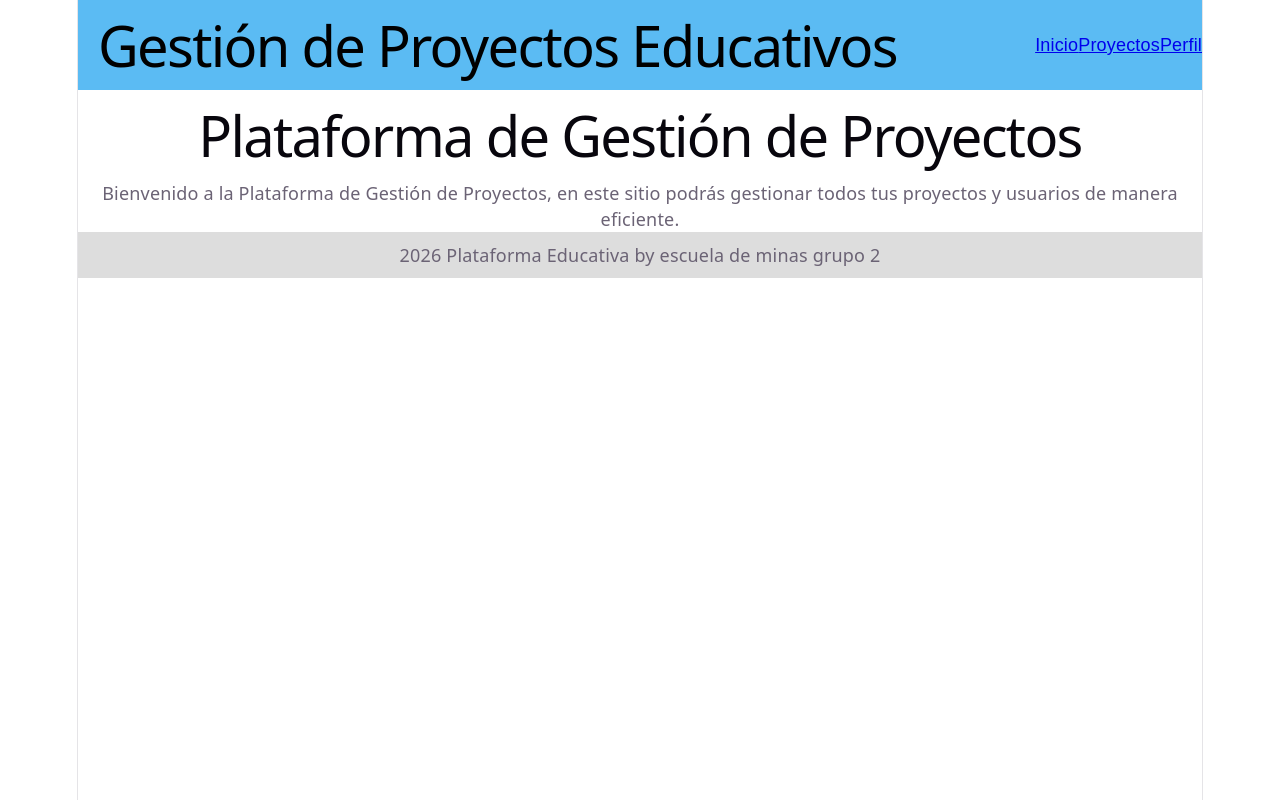
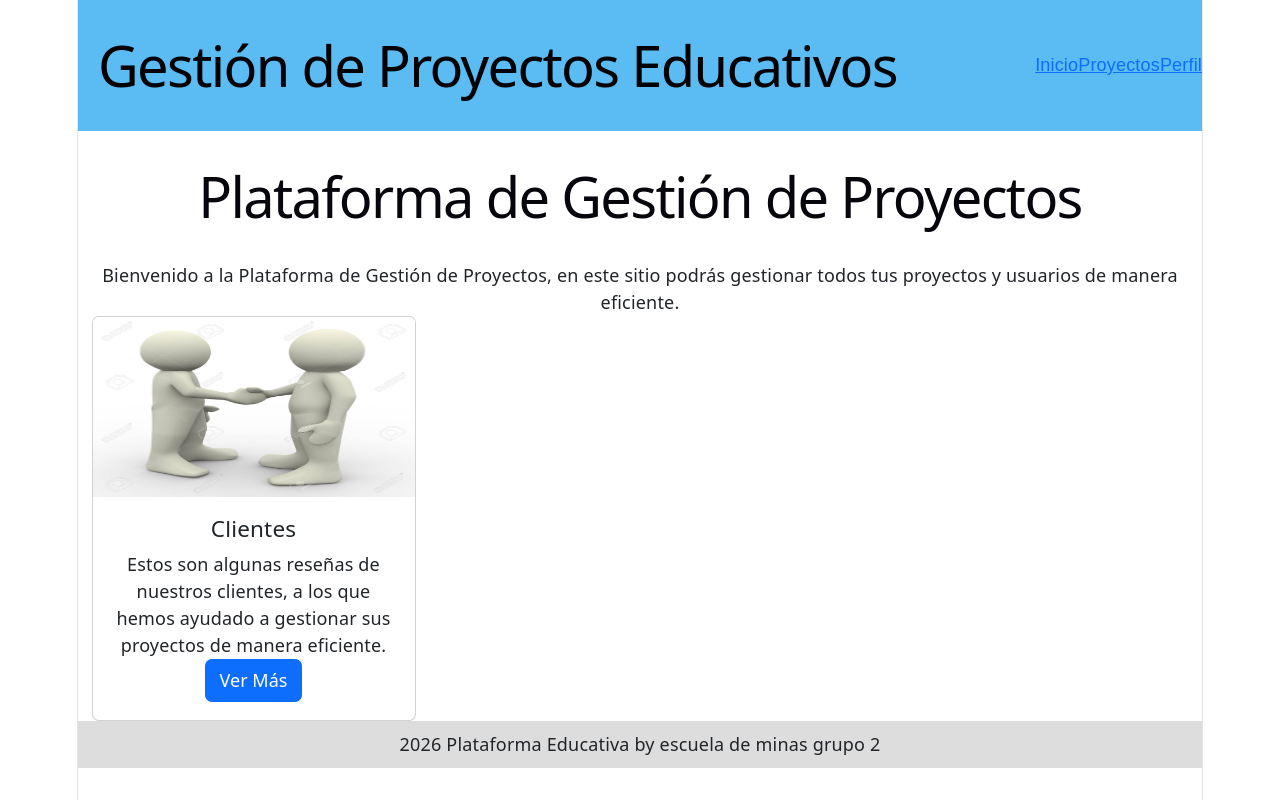
Before and after one commit to slendertroll777/pv_tp3_grupo2, a React (Vite) app: page / in a window 1280 px wide. Built offline with nearby package versions, Linux system fonts and the light colour scheme.

Commit message:
clientesCard terminado - Angulo

```diff
--- /dev/null
+++ b/src/assets/css/clientesCard.css
@@ -0,0 +1,25 @@
+.tarjeta-clientes {
+    width: 18rem;
+    border: 1px solid #dee2e6;
+}
+.imagen-cliente {
+    width: 286px;
+    height: 180px;
+    object-fit: fill;
+}
+.desplegable-clientes {
+  margin-top: 10px;
+  animation: fadeIn 0.3s ease-in-out;
+}
+
+@keyframes fadeIn {
+  from {
+    opacity: 0;
+    transform: translateY(-5px);
+  }
+
+  to {
+    opacity: 1;
+    transform: translateY(0);
+  }
+}
--- a/src/components/actividadCard.jsx
+++ b/src/components/actividadCard.jsx
@@ -0,0 +1,6 @@
+
+function ActividadCard() {
+
+}
+
+export default ActividadCard;
--- a/src/components/clientesCard.jsx
+++ b/src/components/clientesCard.jsx
@@ -1,7 +1,46 @@
+import Card from 'react-bootstrap/Card';
+import Button from 'react-bootstrap/Button';
+import clienteImg from '../assets/images/cliente.png';
+import '../assets/css/clientesCard.css';
+import { useState } from 'react';
 
 
-function clientesCard() {
+function ClientesCard() {
+    const [mostrarMas, setMostrarMas] = useState(false);
+    return (
+        <Card className="tarjeta-clientes">
+      <Card.Img variant="top" src={clienteImg} className="imagen-cliente" />
+      <Card.Body>
+        <Card.Title>Clientes</Card.Title>
+        <Card.Text>
+          Estos son algunas reseñas de nuestros clientes, a los que hemos ayudado a gestionar sus proyectos de manera eficiente.
+        </Card.Text>
+        {mostrarMas && (
+            <Card.Text className="desplegable-clientes">
+    <ul>
+      <li>
+        <strong>Hnos Juarez S.A.:</strong> "Gracias a esta plataforma,
+        hemos podido organizar nuestros proyectos de manera más eficiente."
+      </li>
 
+      <li>
+        <strong>Tech Solutions:</strong> "La plataforma de gestión de
+        proyectos ha sido una herramienta invaluable para nuestro equipo."
+      </li>
+
+      <li>
+        <strong>Innovatech:</strong> "Estamos encantados con la plataforma
+        de gestión de proyectos."
+      </li>
+    </ul>
+  </Card.Text>
+        )}
+        <Button variant="primary" onClick={() => setMostrarMas(!mostrarMas)}>
+            {mostrarMas ? 'Ver Menos' : 'Ver Más'}
+        </Button>
+      </Card.Body>
+    </Card>
+    );
 }
 
-export default clientesCard;
+export default ClientesCard;
--- a/src/main.jsx
+++ b/src/main.jsx
@@ -2,6 +2,7 @@ import { StrictMode } from 'react'
 import { createRoot } from 'react-dom/client'
 import { RouterProvider } from 'react-router-dom'
 import routes from './routes/routes';
+import 'bootstrap/dist/css/bootstrap.min.css'
 
 import './index.css'
 import App from './App.jsx'
--- a/src/views/Dahsboard.jsx
+++ b/src/views/Dahsboard.jsx
@@ -1,7 +1,8 @@
 import Col from "react-bootstrap/Col";
 import Container from "react-bootstrap/Container";
-import actividadCard from "../components/actividadCard";
-import activosCard from "../components/uactivosCard";
+import ActividadCard from "../components/actividadCard";
+import ActivosCard from "../components/activosCard";
+import ClientesCard from "../components/clientesCard";
 
 
 function Dashboard() {
@@ -12,7 +13,9 @@ function Dashboard() {
             <h1>Plataforma de Gestión de Proyectos</h1>
 
                 <p>Bienvenido a la Plataforma de Gestión de Proyectos, en este sitio podrás gestionar todos tus proyectos y usuarios de manera eficiente.</p>
-
+        <Col>
+        <ClientesCard />
+        </Col>
 
         </Container>
     )
```
Also changed, not shown: src/assets/images/cliente.png (added).
